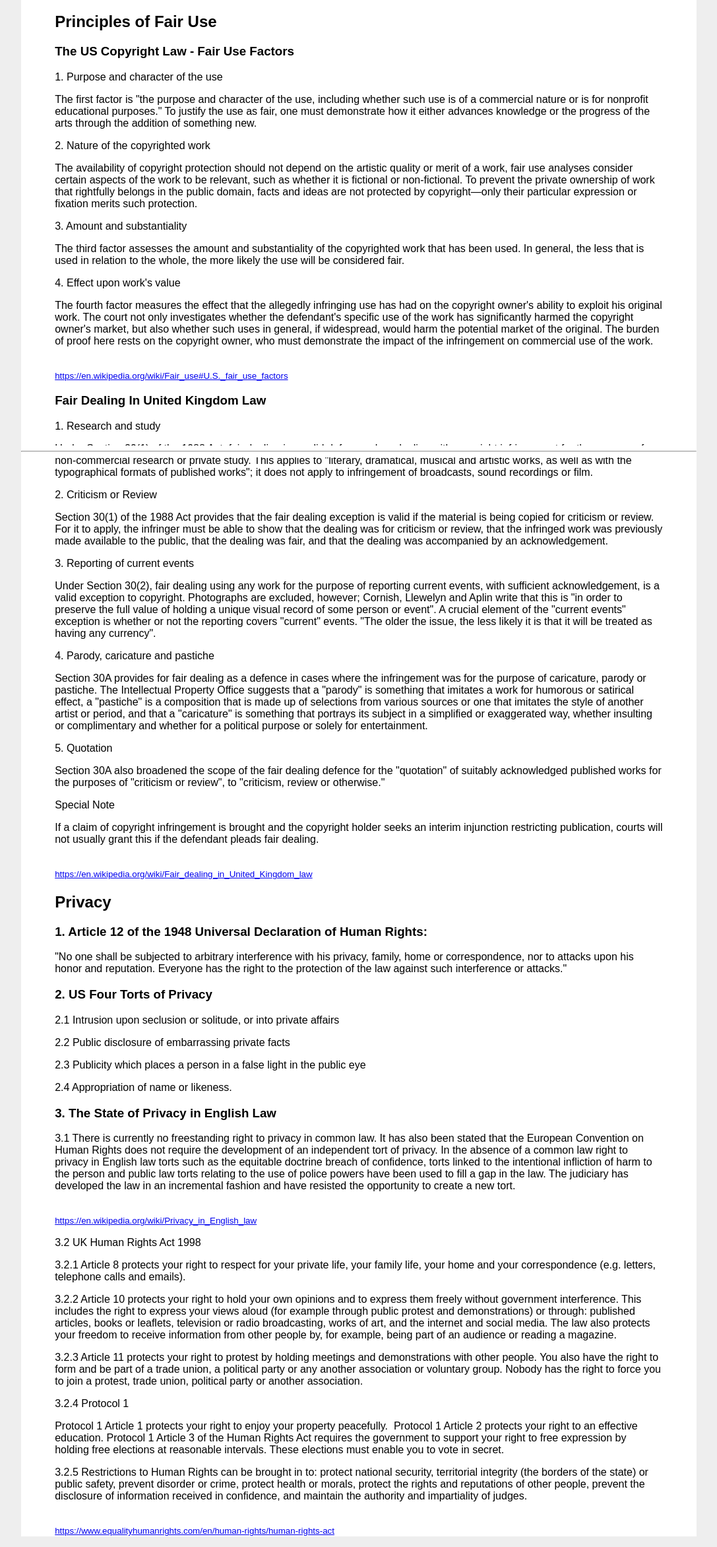
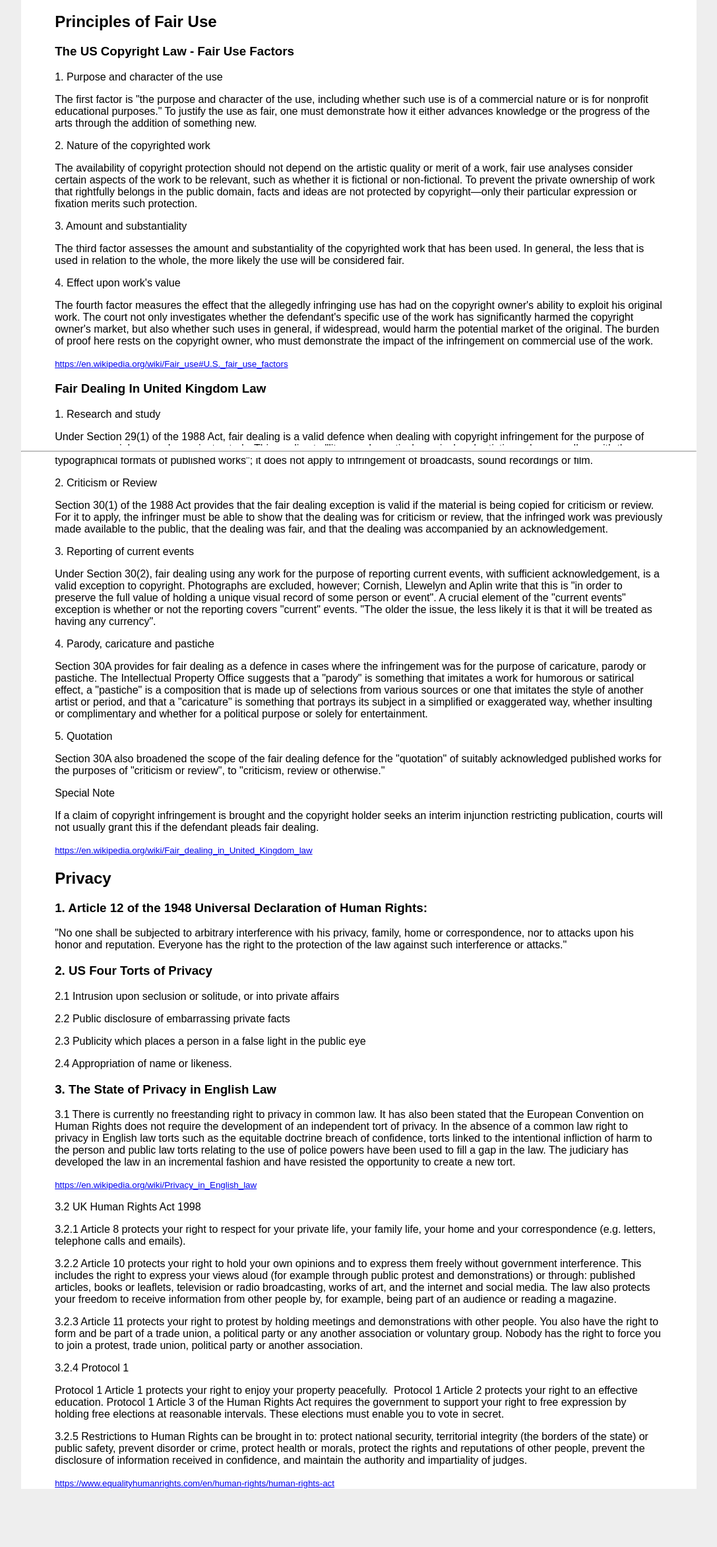
Before and after one commit to mcrcoop/DigiReg, a plain HTML site: page docs/rights.html in a window 1280 px wide. Shown: the part 107-2451 px from the top of the page at 66% size, without its empty margins (96-1183 px from the left). After the commit the page ends 2379 px from the top, so only its background shows below. Drawn offline with Linux system fonts and the light colour scheme.

Commit message:
Update rights.html

```diff
--- a/docs/rights.html
+++ b/docs/rights.html
@@ -20,7 +20,7 @@
 <p>The third factor assesses the amount and substantiality of the copyrighted work that has been used. In general, the less that is used in relation to the whole, the more likely the use will be considered fair.</p>
 <p>4. Effect upon work's value</p>
 <p>The fourth factor measures the effect that the allegedly infringing use has had on the copyright owner's ability to exploit his original work. The court not only investigates whether the defendant's specific use of the work has significantly harmed the copyright owner's market, but also whether such uses in general, if widespread, would harm the potential market of the original. The burden of proof here rests on the copyright owner, who must demonstrate the impact of the infringement on commercial use of the work.</p>
-<p><small><br /></small><small><a href="https://en.wikipedia.org/wiki/Fair_use#U.S._fair_use_factors">https://en.wikipedia.org/wiki/Fair_use#U.S._fair_use_factors</a></small></p>
+<p><small></small><small><a href="https://en.wikipedia.org/wiki/Fair_use#U.S._fair_use_factors">https://en.wikipedia.org/wiki/Fair_use#U.S._fair_use_factors</a></small></p>
 <h3>Fair Dealing In United Kingdom Law</h3>
 <p>1. Research and study</p>
 <p>Under Section 29(1) of the 1988 Act, fair dealing is a valid defence when dealing with copyright infringement for the purpose of non-commercial research or private study. This applies to "literary, dramatical, musical and artistic works, as well as with the typographical formats of published works"; it does not apply to infringement of broadcasts, sound recordings or film.</p>
@@ -34,7 +34,7 @@
 <p>Section 30A also broadened the scope of the fair dealing defence for the "quotation" of suitably acknowledged published works for the purposes of "criticism or review", to "criticism, review or otherwise."</p>
 <p>Special Note</p>
 <p>If a claim of copyright infringement is brought and the copyright holder seeks an interim injunction restricting publication, courts will not usually grant this if the defendant pleads fair dealing.</p>
-<p><small><br /></small><small><a href="https://en.wikipedia.org/wiki/Fair_dealing_in_United_Kingdom_law">https://en.wikipedia.org/wiki/Fair_dealing_in_United_Kingdom_law</a></small></p>
+<p><small></small><small><a href="https://en.wikipedia.org/wiki/Fair_dealing_in_United_Kingdom_law">https://en.wikipedia.org/wiki/Fair_dealing_in_United_Kingdom_law</a></small></p>
 <h2>Privacy</h2>
 <h3>1. Article 12 of the 1948 Universal Declaration of Human Rights:</h3>
 <p>"No one shall be subjected to arbitrary interference with his privacy, family, home or correspondence, nor to attacks upon his honor and reputation. Everyone has the right to the protection of the law against such interference or attacks."</p>
@@ -45,7 +45,7 @@
 <p>2.4 Appropriation of name or likeness.</p>
 <h3>3. The State of Privacy in English Law</h3>
 <p>3.1 There is currently no freestanding right to privacy in common law. It has also been stated that the European Convention on Human Rights does not require the development of an independent tort of privacy. In the absence of a common law right to privacy in English law torts such as the equitable doctrine breach of confidence, torts linked to the intentional infliction of harm to the person and public law torts relating to the use of police powers have been used to fill a gap in the law. The judiciary has developed the law in an incremental fashion and have resisted the opportunity to create a new tort.</p>
-<p><small><br /></small><small><a href="https://en.wikipedia.org/wiki/Privacy_in_English_law">https://en.wikipedia.org/wiki/Privacy_in_English_law</a></small></p>
+<p><small></small><small><a href="https://en.wikipedia.org/wiki/Privacy_in_English_law">https://en.wikipedia.org/wiki/Privacy_in_English_law</a></small></p>
 <p>3.2 UK Human Rights Act 1998</p>
 <p>3.2.1 Article 8 protects your right to respect for your private life, your family life, your home and your correspondence (e.g. letters, telephone calls and emails).</p>
 <p>3.2.2 Article 10 protects your right to hold your own opinions and to express them freely without government interference. This includes the right to express your views aloud (for example through public protest and demonstrations) or through: published articles, books or leaflets, television or radio broadcasting, works of art, and the internet and social media. The law also protects your freedom to receive information from other people by, for example, being part of an audience or reading a magazine.</p>
@@ -53,7 +53,7 @@
 <p>3.2.4 Protocol 1</p>
 <p>Protocol 1 Article 1 protects your right to enjoy your property peacefully.  Protocol 1 Article 2 protects your right to an effective education. Protocol 1 Article 3 of the Human Rights Act requires the government to support your right to free expression by holding free elections at reasonable intervals. These elections must enable you to vote in secret.</p>
 <p>3.2.5 Restrictions to Human Rights can be brought in to: protect national security, territorial integrity (the borders of the state) or public safety, prevent disorder or crime, protect health or morals, protect the rights and reputations of other people, prevent the disclosure of information received in confidence, and maintain the authority and impartiality of judges.</p>
-<p><small><br /></small><small><a href="https://www.equalityhumanrights.com/en/human-rights/human-rights-act">https://www.equalityhumanrights.com/en/human-rights/human-rights-act</a></small></p>
+<p><small></small><small><a href="https://www.equalityhumanrights.com/en/human-rights/human-rights-act">https://www.equalityhumanrights.com/en/human-rights/human-rights-act</a></small></p>
 </div>
 
 <div class="footer" include-html="partials/footer.html"></div>
```
